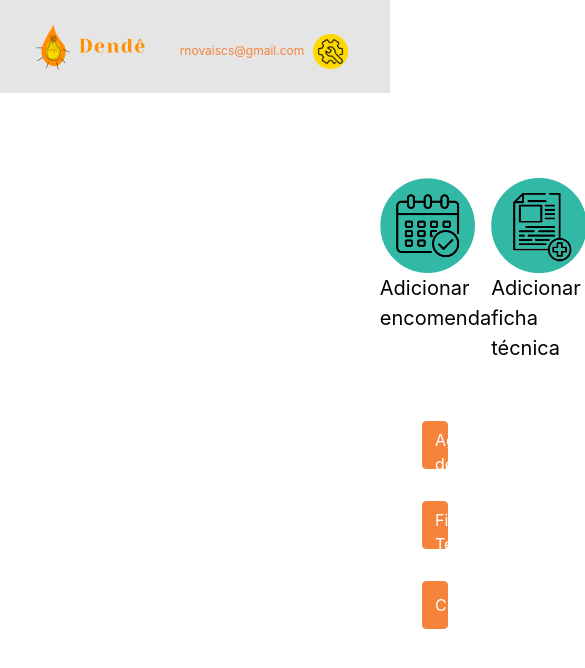
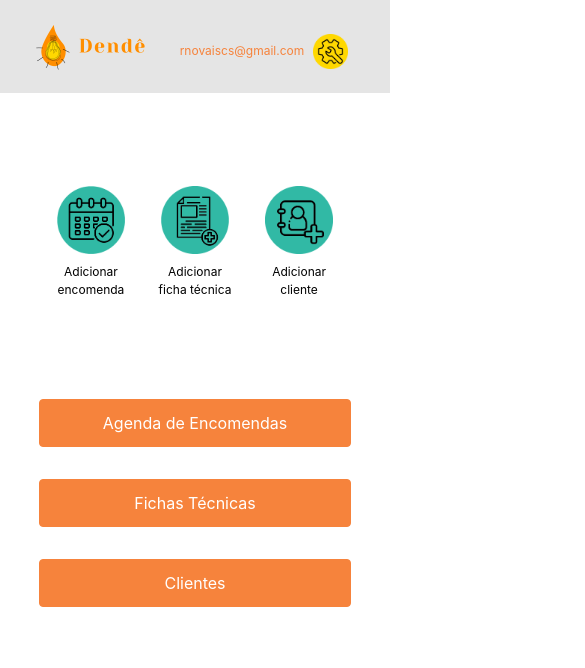
Before and after one commit to renatanovais/dende, a React (Create React App) app in the folder dende-megahack/: page /home in a window 390 px wide. Shown: the top 668 px of the page, 585 px wide, since content can reach past the window. Built offline with nearby package versions, Linux system fonts and the light colour scheme.

Commit message:
css page home - responsivo

```diff
--- a/dende-megahack/src/App.css
+++ b/dende-megahack/src/App.css
@@ -317,19 +317,44 @@ h1, h2 {
 .buttons-add-container {
   display: flex;
   flex-flow: row;
-  font-size: 20px;
+  /* font-size: 20px; */
   justify-content: space-around;
-  margin: 10vh 45vh 5vh;
+  /* margin: 10vh 45vh 5vh; */
+  margin: 10vh 10vw;
+  text-align: center;
 }
 
-.button-add {
+.buttons-add-container img {
+  /* height: 95px; */
+  height: 85px;
+  padding: 1vh 1vw;
+}
+
+.buttons-add-container p {
+  font-size: 12px;
+}
+
+/* .button-add {
   display: flex;
   flex-direction: column;
+} */
+
+.home-buttons {
+  /* margin: 5vh 50vh 1vh; */
+  margin: 5vh 10vw 1vh;
 }
 
-.home-buttons {
-  margin: 5vh 50vh 1vh;
+@media(min-width: 700px) {
+  .buttons-add-container img {
+    height: 100px;
+  }
+
+  .buttons-add-container p {
+    font-size: 18px;
+  }
 }
+
+/* FIM PAG HOME */
 
 .calendar-grid {
   display: flex;
--- a/dende-megahack/src/pages/Home.js
+++ b/dende-megahack/src/pages/Home.js
@@ -13,15 +13,15 @@ export default function Home() {
       <div className="buttons-add-container">
         <Link to="/encomendas/add">
           <img alt="Add encomenda" src={addEncomenda} height="95" />
-          <p>Adicionar encomenda</p>
+          <p>Adicionar <br/> encomenda</p>
         </Link>
         <Link to="/fichas-tecnicas/add">
           <img alt="Add encomenda" src={addFicha} height="95" />
-          <p>Adicionar ficha técnica</p>
+          <p>Adicionar <br/> ficha técnica</p>
         </Link>
         <Link to="/add-client">
           <img alt="Add encomenda" src={addCliente} height="95" />
-          <p>Adicionar cliente</p>
+          <p>Adicionar <br/> cliente</p>
         </Link>
       </div>
       {/* <Nav activeKey="/home" className="buttons-add-container">
```
